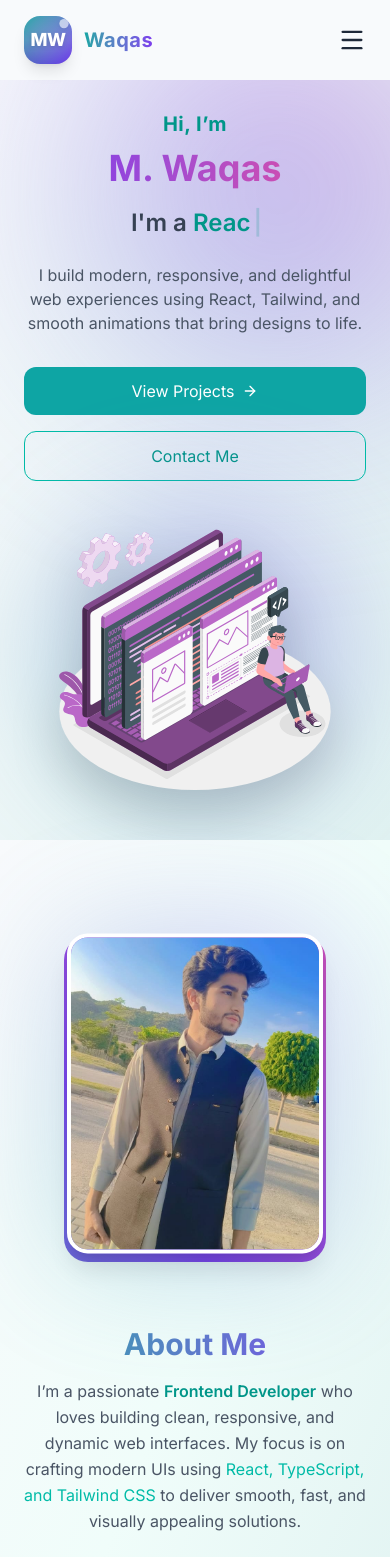
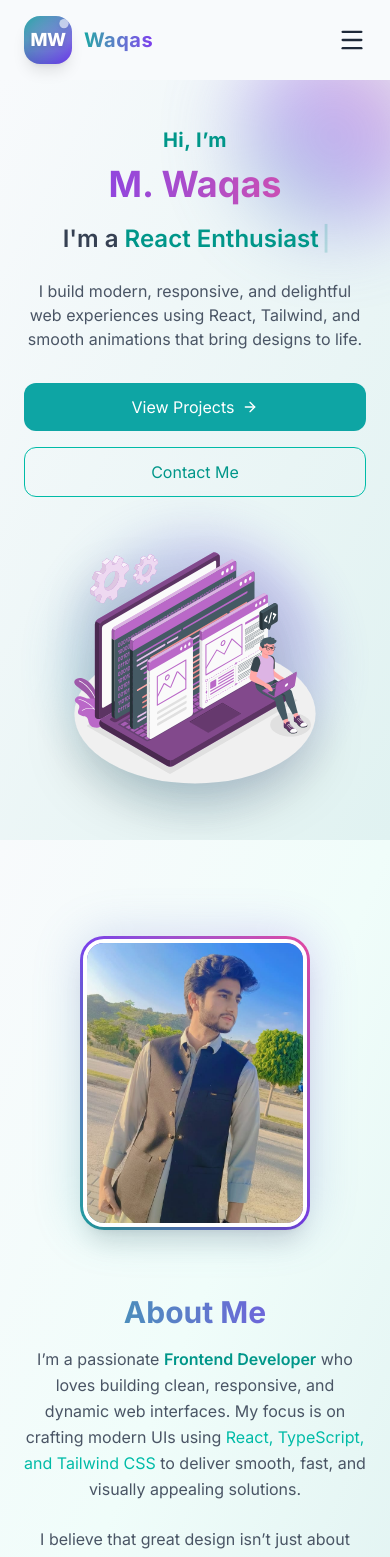
Before and after one commit to waqas2601/12-My-Portfolio, a React (Vite) app: page / in a window 390 px wide. Shown: the top 1557 px of the page. Built offline with nearby package versions, Linux system fonts and the light colour scheme.

Commit message:
handles mobile performance

```diff
--- a/src/components/About.tsx
+++ b/src/components/About.tsx
@@ -3,52 +3,41 @@ import { motion } from "framer-motion";
 import ProfileImg from "../assets/profile.jpeg";
 
 const About: React.FC = () => {
+  const isMobile = typeof window !== "undefined" && window.innerWidth < 768;
+
   return (
     <section
       id="about"
       className="py-24 bg-linear-to-br from-[#F8FAFC] via-[#F0FDFA] to-[#E0F2F1] text-gray-800"
     >
       <div className="max-w-6xl mx-auto px-6 flex flex-col md:flex-row items-center gap-16">
-        {/* === Left: Image with glowing gradient border === */}
+        {/* === Left: Profile === */}
         <motion.div
-          className="relative flex-1 flex justify-center"
+          className="relative flex-1 flex justify-center will-change-transform"
           initial={{ opacity: 0, x: -60 }}
           whileInView={{ opacity: 1, x: 0 }}
           transition={{ duration: 0.7 }}
           viewport={{ once: true }}
         >
-          {/* 🔹 Outer gradient glow wrapper */}
-          <motion.div
-            animate={{
-              rotate: [0, 0],
-            }}
-            transition={{
-              duration: 10,
-              repeat: Infinity,
-              ease: "linear",
-            }}
-            className="relative p-[3px] rounded-3xl bg-linear-to-tr from-[#0EA5A4] via-[#7C3AED] to-[#EC4899] animate-gradient-x"
-          >
-            {/* Profile Image */}
+          <motion.div className="relative p-[3px] rounded-3xl bg-linear-to-tr from-[#0EA5A4] via-[#7C3AED] to-[#EC4899]">
             <motion.img
               src={ProfileImg}
               alt="M. Waqas"
-              className="relative w-64 h-80 object-cover rounded-[1.3rem] shadow-xl border-4 border-white z-10"
-              animate={{ y: [0, -10, 0] }}
-              transition={{
-                duration: 3,
-                repeat: Infinity,
-                ease: "easeInOut",
-              }}
+              className="relative w-56 h-72 sm:w-64 sm:h-80 object-cover rounded-[1.3rem] shadow-xl border-4 border-white z-10"
+              animate={!isMobile ? { y: [0, -10, 0] } : {}}
+              transition={
+                !isMobile
+                  ? { duration: 3, repeat: Infinity, ease: "easeInOut" }
+                  : {}
+              }
             />
-            {/* Subtle background blur glow */}
-            <div className="absolute inset-0 rounded-3xl bg-linear-to-tr from-[#0EA5A4] to-[#7C3AED] blur-3xl opacity-30"></div>
+            <div className="absolute inset-0 rounded-3xl bg-linear-to-tr from-[#0EA5A4] to-[#7C3AED] blur-xl md:blur-3xl opacity-25"></div>
           </motion.div>
         </motion.div>
 
         {/* === Right: Text === */}
         <motion.div
-          className="flex-1 text-center md:text-left"
+          className="flex-1 text-center md:text-left will-change-transform"
           initial={{ opacity: 0, x: 60 }}
           whileInView={{ opacity: 1, x: 0 }}
           transition={{ duration: 0.7 }}
@@ -76,7 +65,6 @@ const About: React.FC = () => {
             creating experiences that feel natural, engaging, and inspiring.
           </p>
 
-          {/* Animated Button */}
           <motion.a
             href="#projects"
             whileHover={{
--- a/src/components/Hero.tsx
+++ b/src/components/Hero.tsx
@@ -4,43 +4,43 @@ import { ArrowRight } from "lucide-react";
 import { Typewriter } from "react-simple-typewriter";
 
 const Hero: React.FC = () => {
+  const isMobile = typeof window !== "undefined" && window.innerWidth < 768;
+
   return (
     <section
       id="home"
       className="relative min-h-[90vh] flex items-center justify-center overflow-hidden bg-linear-to-br from-[#F8FAFC] to-[#E0F2F1] text-gray-900"
     >
-      {/* === Glowing Background Orb === */}
+      {/* === Glowing Background Orb (lighter on mobile) === */}
       <motion.div
-        animate={{
-          scale: [1, 1.1, 1],
-          opacity: [0.4, 0.6, 0.4],
-        }}
-        transition={{
-          duration: 6,
-          repeat: Infinity,
-          ease: "easeInOut",
-        }}
-        className="absolute -top-20 -right-20 w-96 h-96 bg-linear-to-tr from-[#0EA5A4] via-[#7C3AED] to-[#EC4899] rounded-full blur-[120px] opacity-50"
-      ></motion.div>
+        animate={
+          !isMobile
+            ? { scale: [1, 1.1, 1], opacity: [0.4, 0.6, 0.4] }
+            : { opacity: 0.4 }
+        }
+        transition={
+          !isMobile ? { duration: 6, repeat: Infinity, ease: "easeInOut" } : {}
+        }
+        className="absolute -top-10 -right-10 w-48 h-48 md:w-96 md:h-96 bg-linear-to-tr from-[#0EA5A4] via-[#7C3AED] to-[#EC4899] rounded-full blur-2xl md:blur-[100px] opacity-40"
+      />
 
       <div className="max-w-6xl mx-auto px-6 flex flex-col md:flex-row items-center gap-10 relative z-10">
-        {/* === Left: Text Section === */}
+        {/* === Left: Text === */}
         <motion.div
-          className="flex-1 text-center md:text-left"
+          className="flex-1 text-center md:text-left will-change-transform"
           initial={{ opacity: 0, y: 40 }}
-          animate={{ opacity: 1, y: 0 }}
+          whileInView={{ opacity: 1, y: 0 }}
           transition={{ duration: 0.8 }}
+          viewport={{ once: true }}
         >
           <p className="text-xl font-bold text-teal-600 mb-2 tracking-wide">
             Hi, I’m
           </p>
 
-          {/* Gradient shimmer text */}
           <h1 className="text-4xl sm:text-5xl md:text-6xl font-bold leading-tight mb-4 bg-linear-to-r from-[#0EA5A4] via-[#7C3AED] to-[#EC4899] bg-clip-text text-transparent animate-gradient-x">
             M. Waqas
           </h1>
 
-          {/* Typewriter Role */}
           <h2 className="text-2xl sm:text-3xl font-semibold text-gray-700 mb-6">
             I'm a{" "}
             <span className="text-teal-600">
@@ -54,8 +54,8 @@ const Hero: React.FC = () => {
                 loop
                 cursor
                 cursorStyle="|"
-                typeSpeed={70}
-                deleteSpeed={40}
+                typeSpeed={isMobile ? 50 : 70}
+                deleteSpeed={isMobile ? 30 : 40}
                 delaySpeed={1500}
               />
             </span>
@@ -66,11 +66,10 @@ const Hero: React.FC = () => {
             React, Tailwind, and smooth animations that bring designs to life.
           </p>
 
-          {/* === Buttons === */}
           <div className="flex flex-col sm:flex-row gap-4 justify-center md:justify-start">
             <motion.a
               href="#projects"
-              whileHover={{ scale: 1.08, boxShadow: "0px 0px 20px #0EA5A4" }}
+              whileHover={{ scale: 1.08 }}
               className="bg-[#0ea5a4] text-white px-6 py-3 rounded-xl font-medium flex items-center justify-center gap-2 transition-all duration-300"
             >
               View Projects <ArrowRight className="w-4 h-4" />
@@ -78,7 +77,7 @@ const Hero: React.FC = () => {
 
             <motion.a
               href="#contact"
-              whileHover={{ scale: 1.08, boxShadow: "0px 0px 20px #7C3AED" }}
+              whileHover={{ scale: 1.08 }}
               className="border border-teal-500 px-6 py-3 rounded-xl text-teal-600 font-medium hover:bg-teal-50 transition-all duration-300"
             >
               Contact Me
@@ -86,26 +85,30 @@ const Hero: React.FC = () => {
           </div>
         </motion.div>
 
-        {/* === Right: Floating Illustration === */}
+        {/* === Right: Image === */}
         <motion.div
-          className="flex-1 flex justify-center"
+          className="flex-1 flex justify-center will-change-transform"
           initial={{ opacity: 0, y: 40 }}
-          animate={{ opacity: 1, y: 0 }}
-          transition={{ duration: 1 }}
+          whileInView={{ opacity: 1, y: 0 }}
+          transition={{ duration: 0.8 }}
+          viewport={{ once: true }}
         >
           <motion.div
-            animate={{ y: [0, -15, 0] }}
-            transition={{ duration: 3, repeat: Infinity, ease: "easeInOut" }}
+            animate={!isMobile ? { y: [0, -10, 0] } : {}}
+            transition={
+              !isMobile
+                ? { duration: 3, repeat: Infinity, ease: "easeInOut" }
+                : {}
+            }
             className="relative"
           >
             <img
               src="/abstract-dev.svg"
               alt="Developer Illustration"
-              className="w-72 sm:w-80 md:w-96 object-contain drop-shadow-2xl relative z-10"
+              className="w-64 sm:w-80 md:w-96 object-contain drop-shadow-2xl relative z-10"
             />
 
-            {/* Glowing background ring behind image */}
-            <div className="absolute inset-0 rounded-full bg-linear-to-tr from-[#0EA5A4] to-[#7C3AED] blur-3xl opacity-40"></div>
+            <div className="absolute inset-0 rounded-full bg-linear-to-tr from-[#0EA5A4] to-[#7C3AED] blur-xl md:blur-3xl opacity-30"></div>
           </motion.div>
         </motion.div>
       </div>
--- a/src/data/projects.tsx
+++ b/src/data/projects.tsx
@@ -1,14 +1,15 @@
+import portfolioImg from "../assets/portfolio.png";
+
 export const projects = [
   {
     id: 1,
     title: "Portfolio Website",
     description:
       "A personal portfolio built using React, TailwindCSS, and Framer Motion with smooth animations and responsive design.",
-    image:
-      "https://encrypted-tbn0.gstatic.com/images?q=tbn:ANd9GcS2_OrO_pJKmXEFKNtxbYaY2rWgsJ60InoAPw&s",
+    image: portfolioImg,
     tags: ["React", "Tailwind", "Framer Motion"],
-    github: "https://github.com/yourusername/portfolio",
-    demo: "https://yourportfolio.netlify.app",
+    github: "https://github.com/waqas2601/12-My-Portfolio",
+    demo: "https://my-portfolio-2601.netlify.app/",
   },
   {
     id: 2,
```
Also changed, not shown: src/assets/portfolio.png (added).
